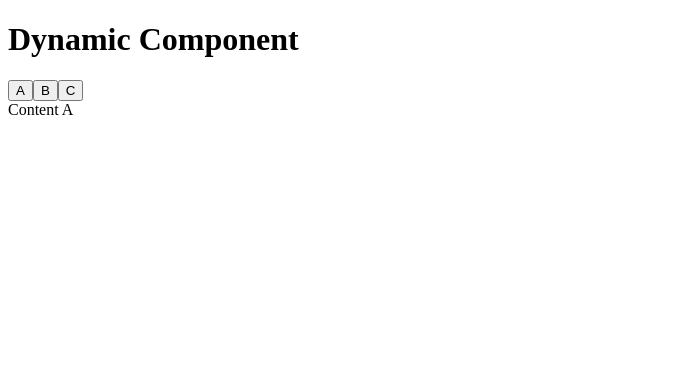
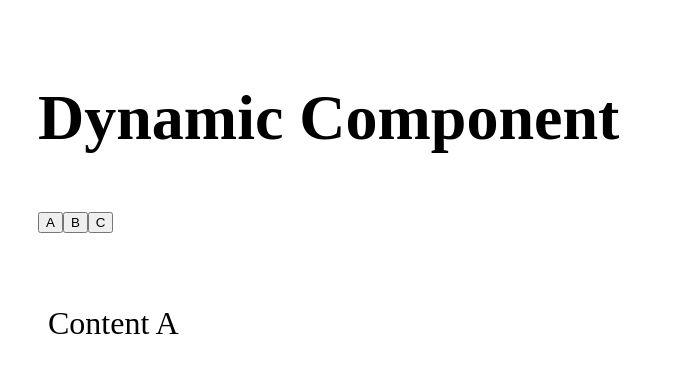
Before and after one commit to siggi-ai/Vue-Practice, a Vue app: page / in a window 1280 px wide. Shown: the top 372 px of the page, without its empty margins (0-674 px from the left). Built offline with nearby package versions, Linux system fonts and the light colour scheme.

Commit message:
class content

```diff
--- a/src/App.vue
+++ b/src/App.vue
@@ -58,6 +58,8 @@ body {
 }
 .main {
   margin-left: 0 auto;
+  padding: 30px;
+  font-size: 2rem;
 }
 h4 {
   color: orange;
--- a/src/components/TabA.vue
+++ b/src/components/TabA.vue
@@ -1,8 +1,14 @@
 <template>
-  <div>Content A</div>
+  <div class="content">Content A</div>
 </template>
 <script>
 export default {
   name: "TabA",
 };
 </script>
+<style>
+.content {
+  padding: 40px;
+  font-size: 2rem;
+}
+</style>
--- a/src/components/TabB.vue
+++ b/src/components/TabB.vue
@@ -1,8 +1,14 @@
 <template>
-  <div>Content B</div>
+  <div class="content">Content B</div>
 </template>
 <script>
 export default {
   name: "TabB",
 };
 </script>
+<style>
+.content {
+  padding: 40px;
+  font-size: 2rem;
+}
+</style>
--- a/src/components/TabC.vue
+++ b/src/components/TabC.vue
@@ -1,8 +1,14 @@
 <template>
-  <div>Content C</div>
+  <div class="content">Content C</div>
 </template>
 <script>
 export default {
   name: "TabC",
 };
 </script>
+<style>
+.content {
+  padding: 40px;
+  font-size: 2rem;
+}
+</style>
```
